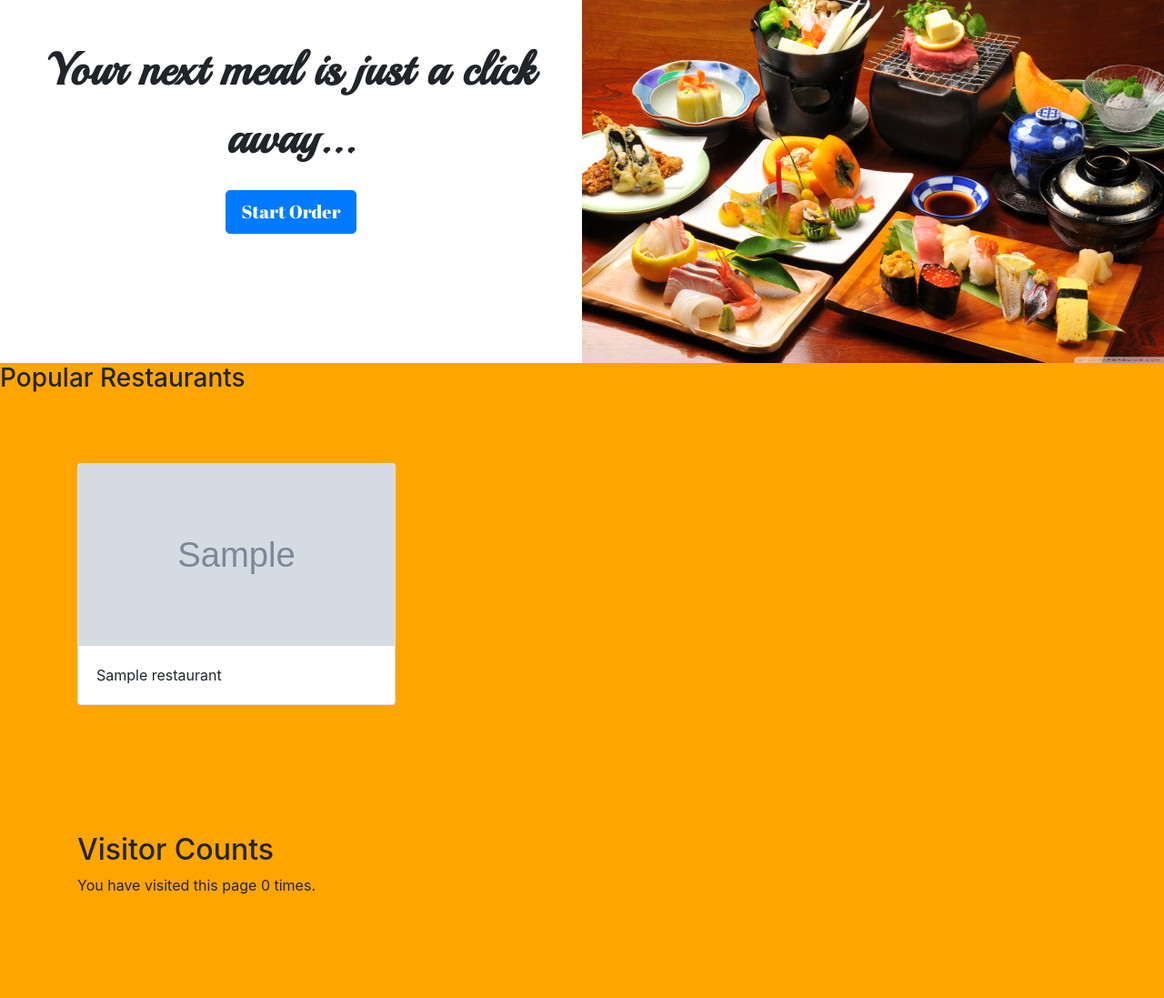
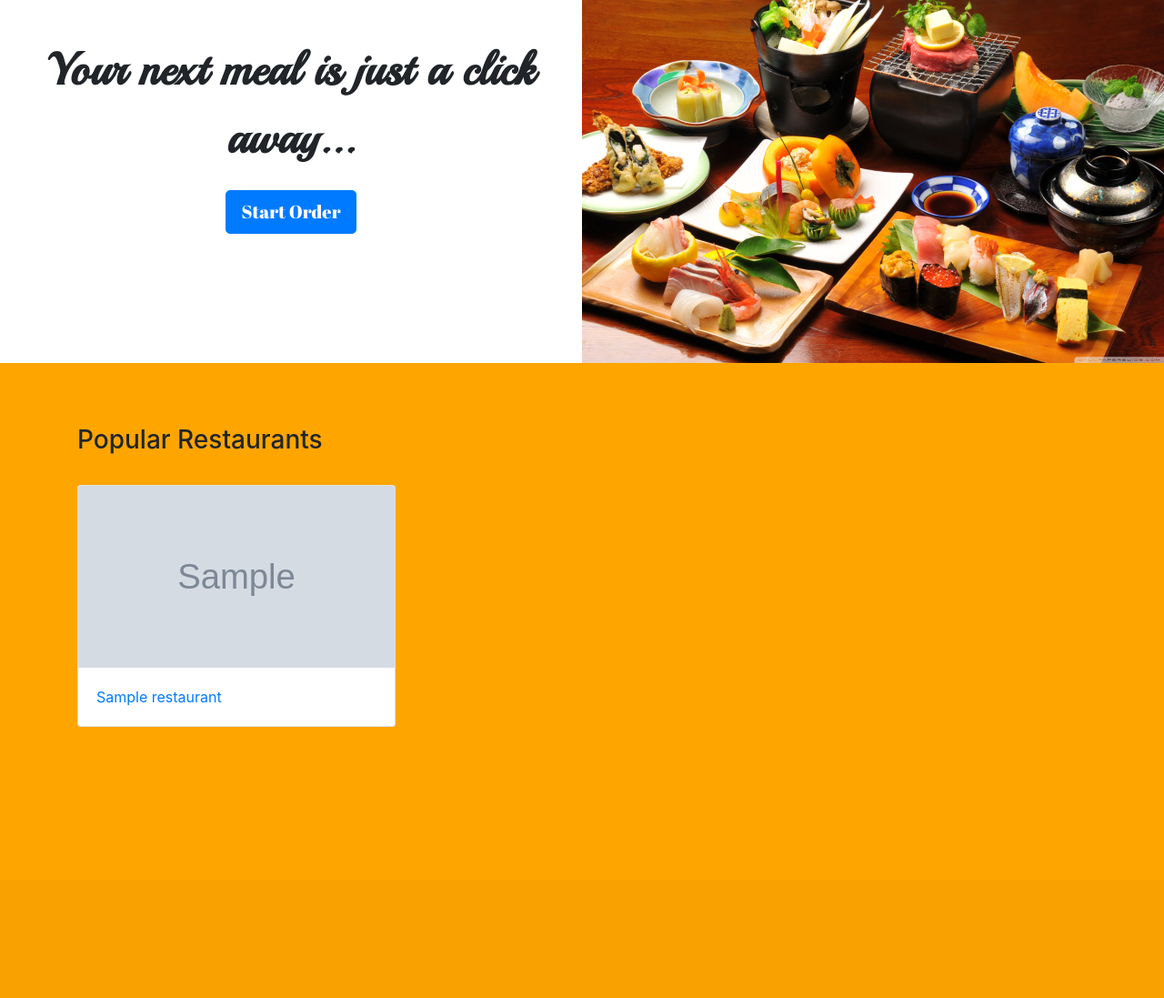
Before and after one commit to t-doan/munch-project, a Django app: page / in a window 1280 px wide. Shown: the part 98-1195 px from the top of the page at 91% size. After the commit the page ends 897 px from the top, so only its background shows below. Run offline with Django 3.2, Linux system fonts and the light colour scheme; tables that the repository leaves empty hold one stand-in row (values such as "Sample post"); grey boxes marked "Sample" are stand-in pictures; some libraries are stand-ins or nearby versions.

Commit message:
Removed "Times Visited" from home page

```diff
--- a/tables/templates/tables/home.html
+++ b/tables/templates/tables/home.html
@@ -12,16 +12,18 @@
       <img src="{% static 'images/homepage2.jpg' %}" class="img-fluid" alt="Munch">
     </div>
   </div>
-  <h3>Popular Restaurants</h3>
+
   <div class="album py-5">
       <div class="container">
+          <h3>Popular Restaurants</h3>
+          <br>
           <div class="row">
               {% for restaurant in restaurants.all %}
               <div class="col-md-4">
                   <div class="card mb-4 box-shadow">
                       <img class="card-img-top" src="{{ restaurant.image.url }}" height="200"></img>
                       <div class="card-body">
-                          <p class="card-text">{{ restaurant.name }}</p>
+                          <p class="card-text"><a href="{% url 'restaurantView' restaurant.id %}">{{ restaurant.name }}</a></p>
                       </div>
                   </div>
               </div>
@@ -29,11 +31,10 @@
           </div>
       </div>
   </div>
-  <br><br>
-  <div class="container">
+  <!-- <div class="container">
     <h2> Visitor Counts </h2>
   <p>You have visited this page {{ num_visits }}{% if num_visits == 1 %} time{% else %} times{% endif %}.</p>
-  </div>
+  </div> -->
   <br><br><br><br>
 </div>
 
--- a/tables/views.py
+++ b/tables/views.py
@@ -15,11 +15,11 @@ stripe.api_key = config('STRIPE_API_KEY')
 # Create your views here.
 def home(request):
     restaurants = Restaurant.objects
-    num_visits = request.session.get('num_visits', 0)
-    request.session['num_visits'] = num_visits + 1
+    # num_visits = request.session.get('num_visits', 0)
+    # request.session['num_visits'] = num_visits + 1
 
     context = {
-    'num_visits': num_visits,
+    # 'num_visits': num_visits,
     'restaurants':restaurants,
     }
     return render (request, 'tables/home.html',context = context)
```
